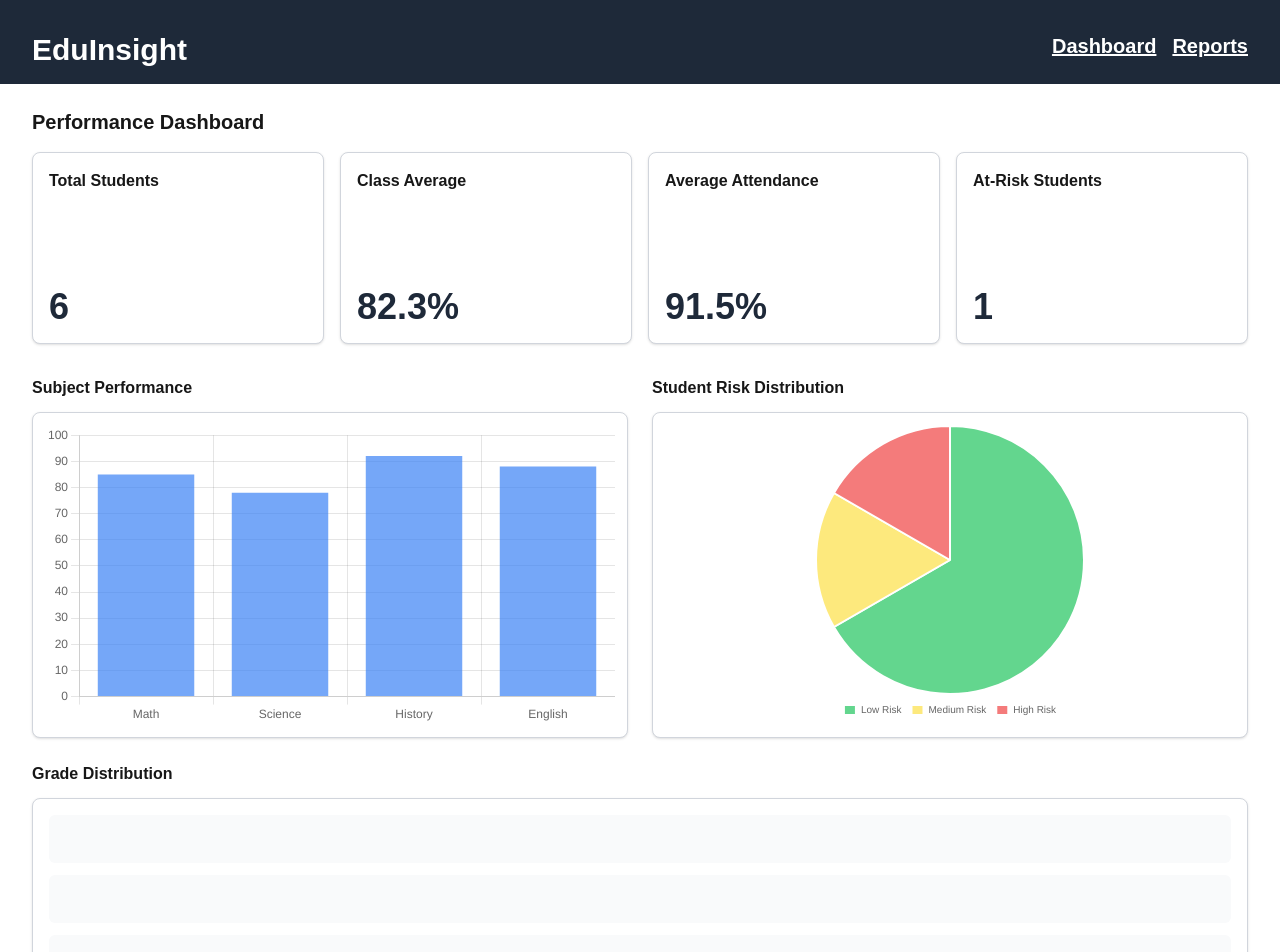
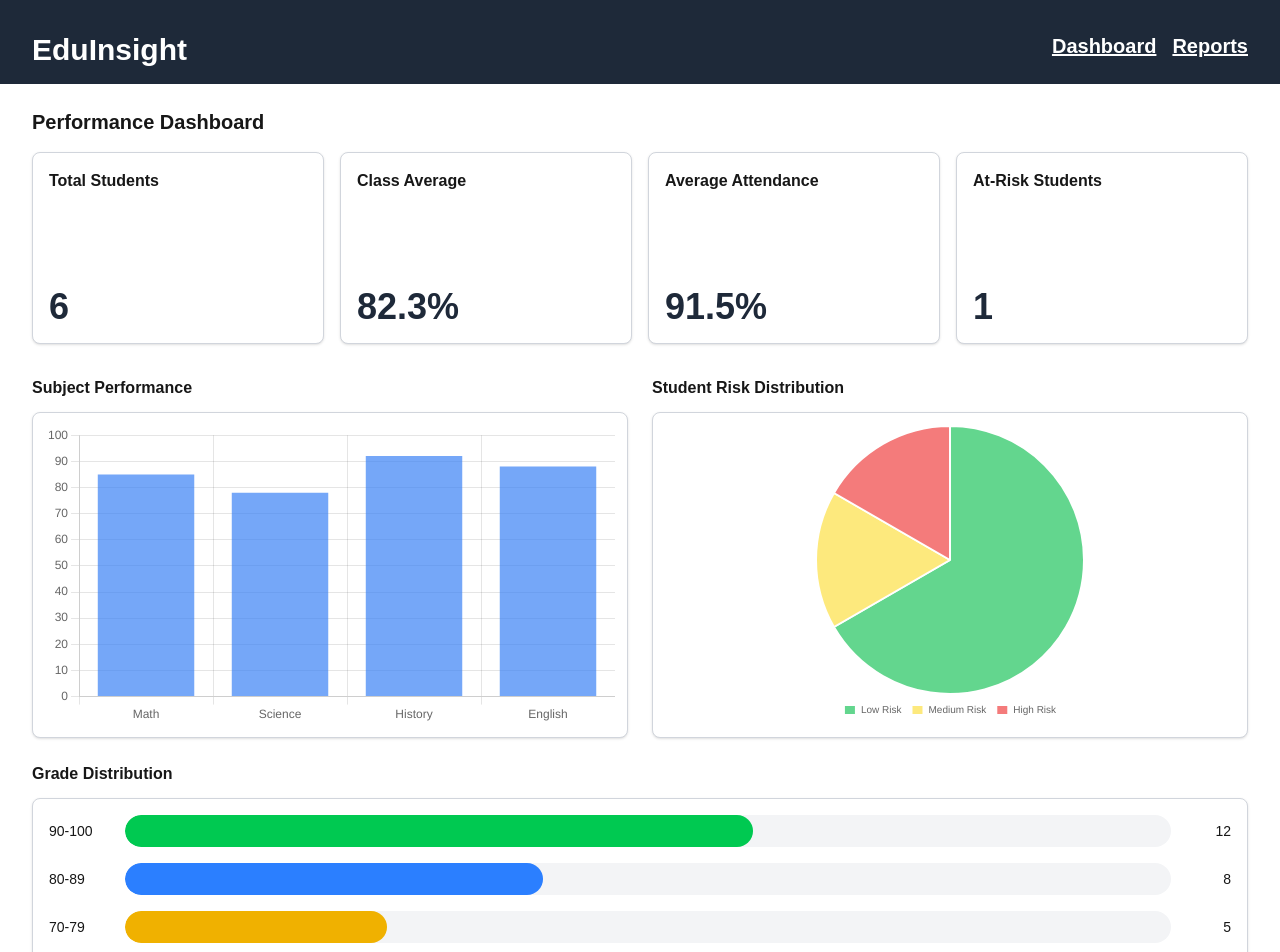
Before and after one commit to HueyLawagon/eduinsight, a Next.js app: page / in a window 1280 px wide. Shown: the top 952 px of the page. Built offline with nearby package versions, Linux system fonts and the light colour scheme.

Commit message:
Added grade distribution chart

```diff
--- a/app/page.js
+++ b/app/page.js
@@ -9,7 +9,8 @@ const PLACEHOLDER_DATA = {
   avgAttendance: 91.5,
   atRiskStudents: 1,
   avgScore: [85, 78, 92, 88],
-  riskDistribution: [4, 1, 1] // low risk, medium risk, high risk
+  riskDistribution: [4, 1, 1], // low risk, medium risk, high risk
+  gradeDistribution: [12, 8, 5, 3] // 90-100, 80-89, 70-79, below 70
 };
 
 export default function Home() {
@@ -130,12 +131,32 @@ export default function Home() {
         <div className="mt-6 w-full">
           <h4 className="font-bold mb-3 text-left">Grade Distribution</h4>
           <div className="border border-gray-300 rounded-lg p-4 bg-white shadow-sm w-full"
-               style={{minHeight: '14rem'}}>
-            <div className="space-y-3">
-              <div className="w-full rounded-md bg-gray-50 p-3" style={{minHeight: '3rem'}}></div>
-              <div className="w-full rounded-md bg-gray-50 p-3" style={{minHeight: '3rem'}}></div>
-              <div className="w-full rounded-md bg-gray-50 p-3" style={{minHeight: '3rem'}}></div>
-              <div className="w-full rounded-md bg-gray-50 p-3" style={{minHeight: '3rem'}}></div>
+              style={{minHeight: '14rem'}}>
+            <div className="space-y-4">
+              {/* Map through grade data */}
+              {[
+                { range: '90-100', count: PLACEHOLDER_DATA.gradeDistribution?.[0], color: 'bg-green-500' },
+                { range: '80-89', count: PLACEHOLDER_DATA.gradeDistribution?.[1], color: 'bg-blue-500' },
+                { range: '70-79', count: PLACEHOLDER_DATA.gradeDistribution?.[2], color: 'bg-yellow-500' },
+                { range: 'Below 70', count: PLACEHOLDER_DATA.gradeDistribution?.[3], color: 'bg-red-500' }
+              ].map((item, index) => {
+                // Calculate percentage based on max count (adjust as needed)
+                const maxCount = 20; // You can calculate this dynamically
+                const percentage = Math.min((item.count / maxCount) * 100, 100);
+
+                return (
+                  <div key={index} className="flex items-center gap-3">
+                    <div className="w-16 text-sm font-medium">{item.range}</div>
+                    <div className="flex-1 h-8 bg-gray-100 rounded-full overflow-hidden">
+                      <div
+                        className={`h-full ${item.color} rounded-full`}
+                        style={{width: `${percentage}%`}}
+                      ></div>
+                    </div>
+                    <div className="w-12 text-sm text-right">{item.count}</div>
+                  </div>
+                );
+              })}
             </div>
           </div>
         </div>
```
